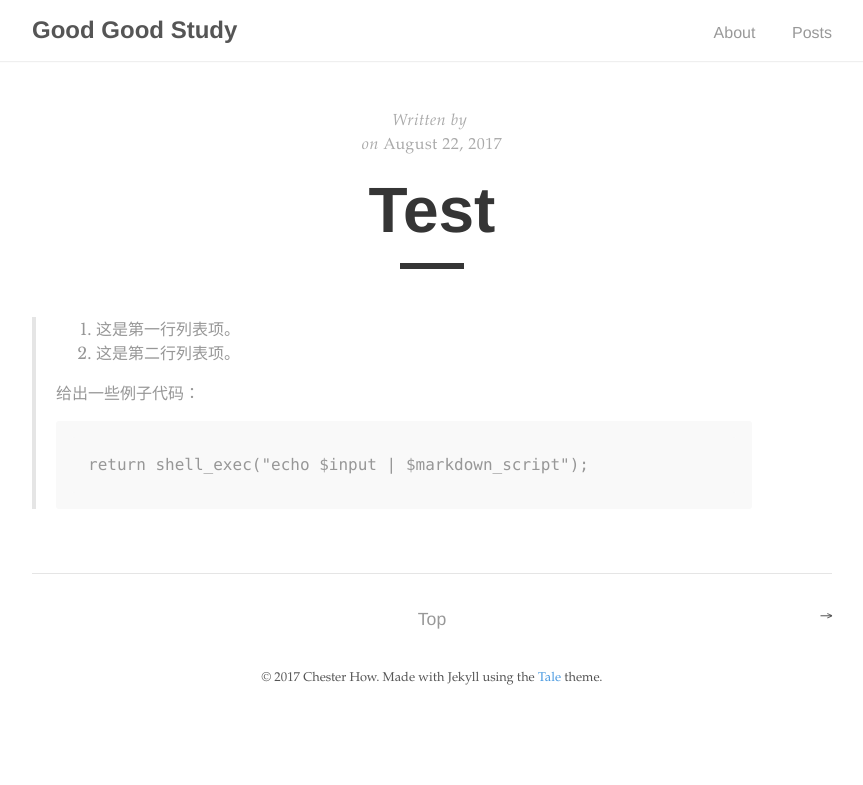
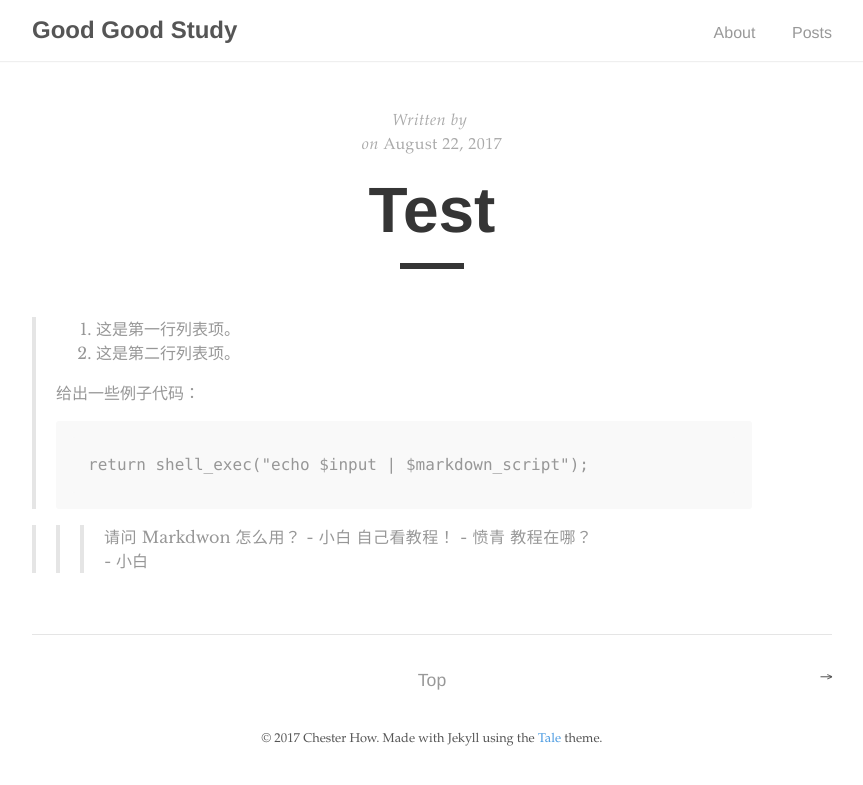
Before and after one commit to adrainlee/adrainlee.github.io, a Jekyll site: the page built from _posts/2017-8-22-test.md, in a window 1280 px wide. Shown: the top 785 px of the page, without its empty margins (208-1071 px from the left). Built offline with Jekyll 4.4.1, drawn with Linux system fonts in a browser that asks for light colours; our own code applies the rules of GitHub Pages for plain Markdown files.

Commit message:
Update 2017-8-22-test.md

```diff
--- a/_posts/2017-8-22-test.md
+++ b/_posts/2017-8-22-test.md
@@ -4,3 +4,9 @@
 > 给出一些例子代码：
 >
 >     return shell_exec("echo $input | $markdown_script");
+
+
+
+>>> 请问 Markdwon 怎么用？ - 小白
+>> 自己看教程！ - 愤青
+> 教程在哪？ - 小白
```
